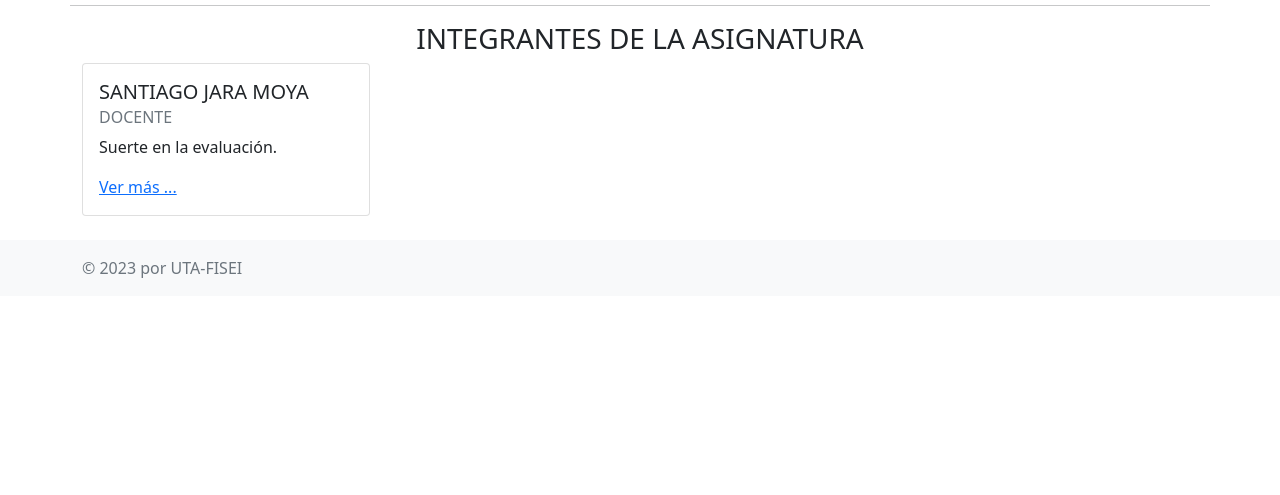
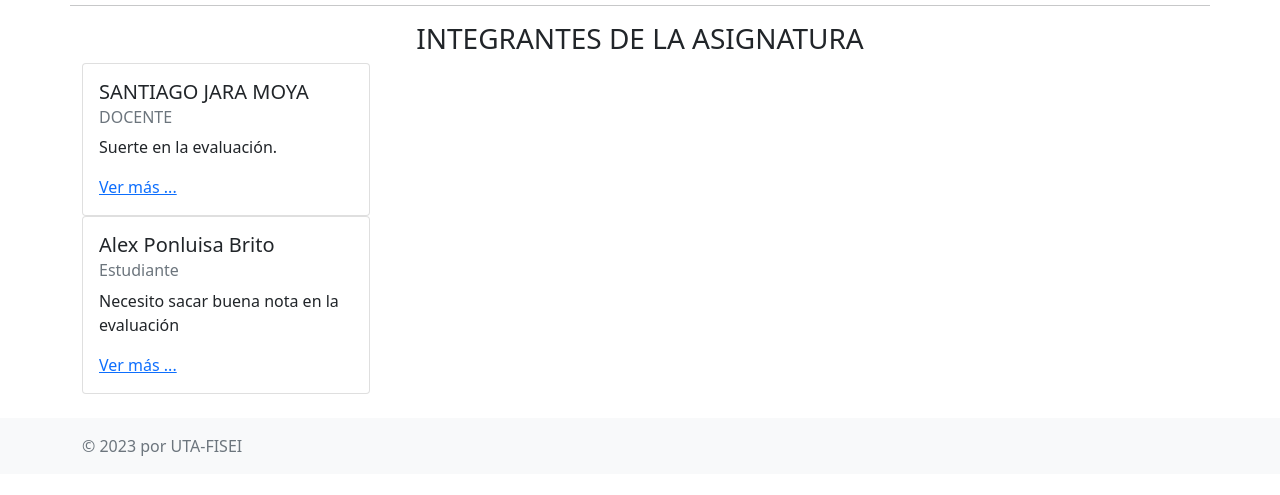
Before and after one commit to santiagojara/Evaluacion2P, a plain HTML site: page estudiantes.html in a window 1280 px wide. Shown: the part 173-668 px from the top of the page. Drawn offline with nearby package versions, Linux system fonts and the light colour scheme.

Commit message:
Se agrego la tarjeta de Alex Ponluisa

```diff
--- a/estudiantes.html
+++ b/estudiantes.html
@@ -57,6 +57,18 @@
                     </div>
                   </div>
             </section>
+
+            <section class="col-8">
+                <div class="card" style="width: 18rem;">
+                    <div class="card-body">
+                      <h5 class="card-title">Alex Ponluisa Brito</h5>
+                      <h6 class="card-subtitle mb-2 text-muted">Estudiante</h6>
+                      <p class="card-text">Necesito sacar buena nota en la evaluación</p>
+                      <a href="santiagojara.html" class="card-link">Ver más ...</a>
+                    </div>
+                  </div>
+            </section>
+
         </section>
     </main>
     <br>
```
